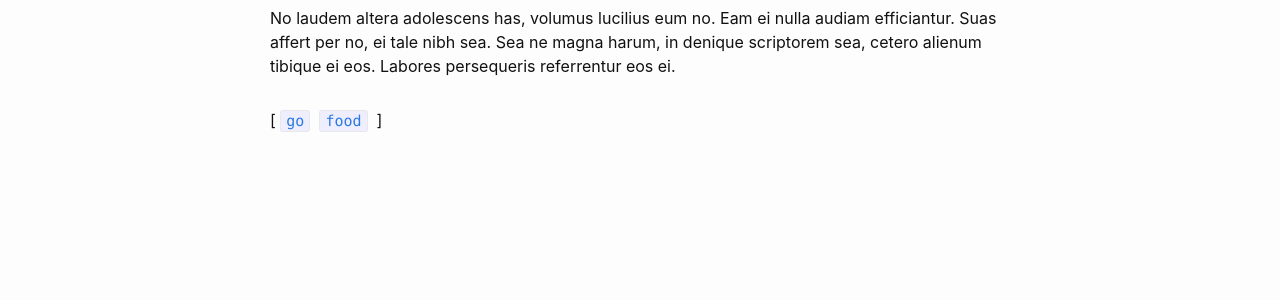
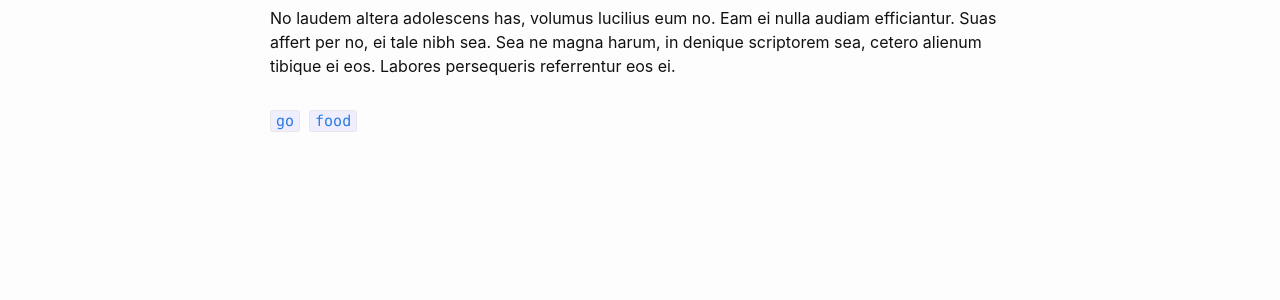
Before and after one commit to marcusphelan/marcusphelan.github.io, a Jekyll site: the page built from _posts/2016-05-20-my-example-post.md, in a window 1280 px wide. Shown: the part 311-611 px from the top of the page. Built offline with Jekyll 4.4.1, drawn with Linux system fonts in a browser that asks for light colours.

Commit message:
Update post.html

```diff
--- a/_layouts/post.html
+++ b/_layouts/post.html
@@ -36,9 +36,9 @@ layout: default
 
   <a class="u-url" href="{{ page.url | relative_url }}" hidden></a>
 </article>
-<span>[
+<span>
   {% for tag in page.tags %}
     {% capture tag_name %}{{ tag }}{% endcapture %}
     <a href="/tag/{{ tag_name }}"><code class="highligher-rouge"><nobr>{{ tag_name }}</nobr></code>&nbsp;</a>
   {% endfor %}
-]</span>
+</span>
```
